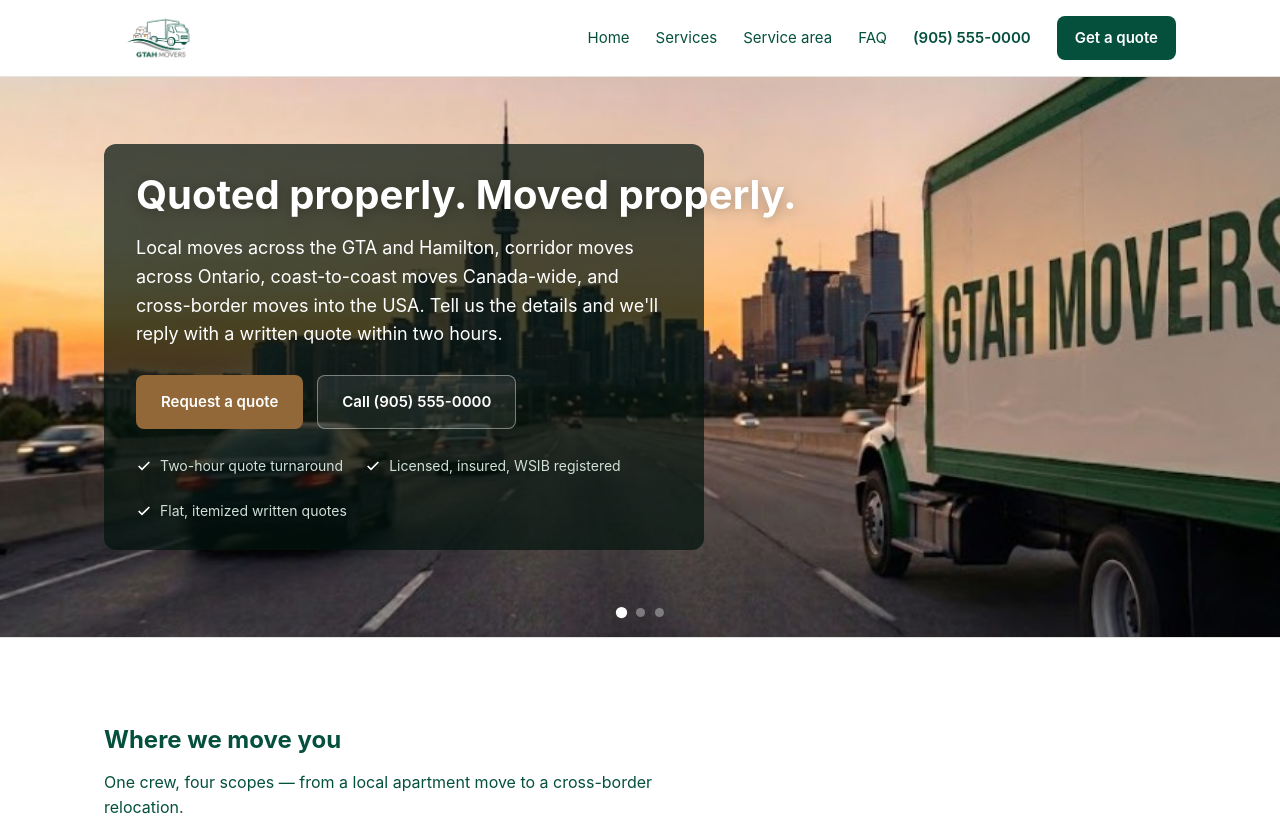
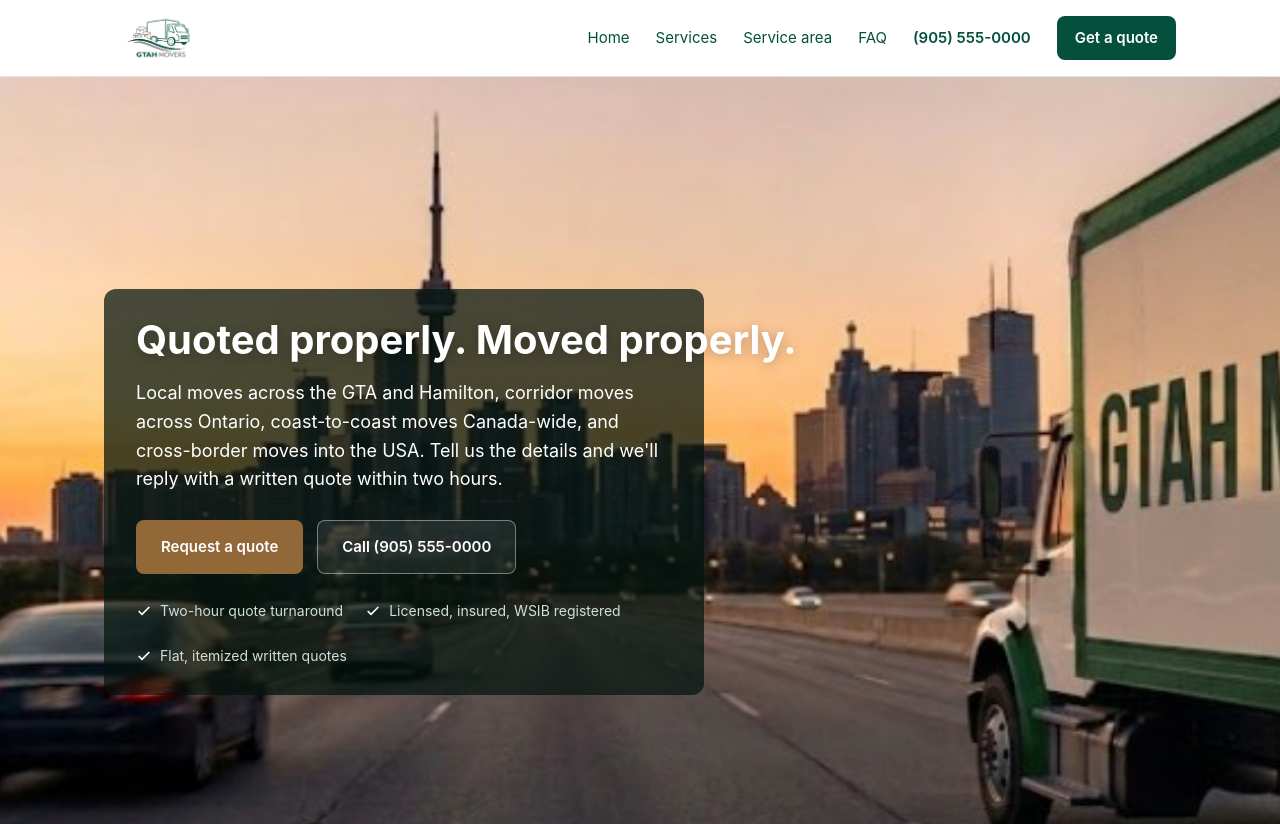
Before and after one commit to folorunshoogunshakin/gtahmovers-website, a website: page public/index.html in a window 1280 px wide. Shown: the top 824 px of the page. Drawn offline with Linux system fonts and the light colour scheme.

Commit message:
Update styles.css

```diff
--- a/public/styles.css
+++ b/public/styles.css
@@ -64,7 +64,7 @@ nav.primary a.cta { background: var(--green); color: #fff; padding: 10px 18px; b
 
 /* Hero carousel */
 .hero { position: relative; padding: 0; overflow: hidden; }
-.hero-carousel { position: relative; width: 100%; min-height: 560px; }
+.hero-carousel { position: relative; width: 100%; min-height: 850px; }
 .hero-slide {
   position: absolute; inset: 0; display: flex; align-items: center;
   opacity: 0; visibility: hidden; transition: opacity 0.9s ease;
```
